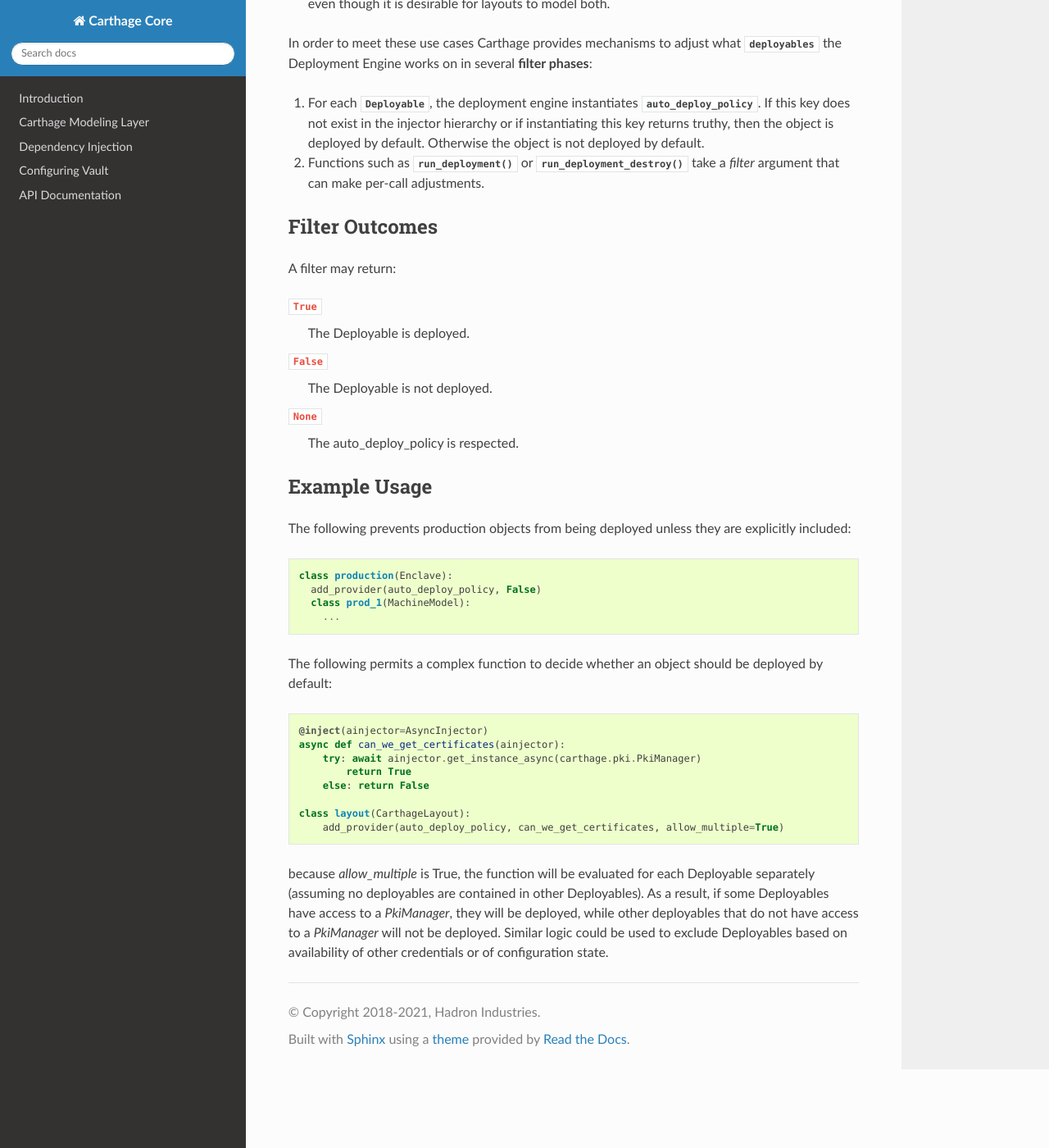
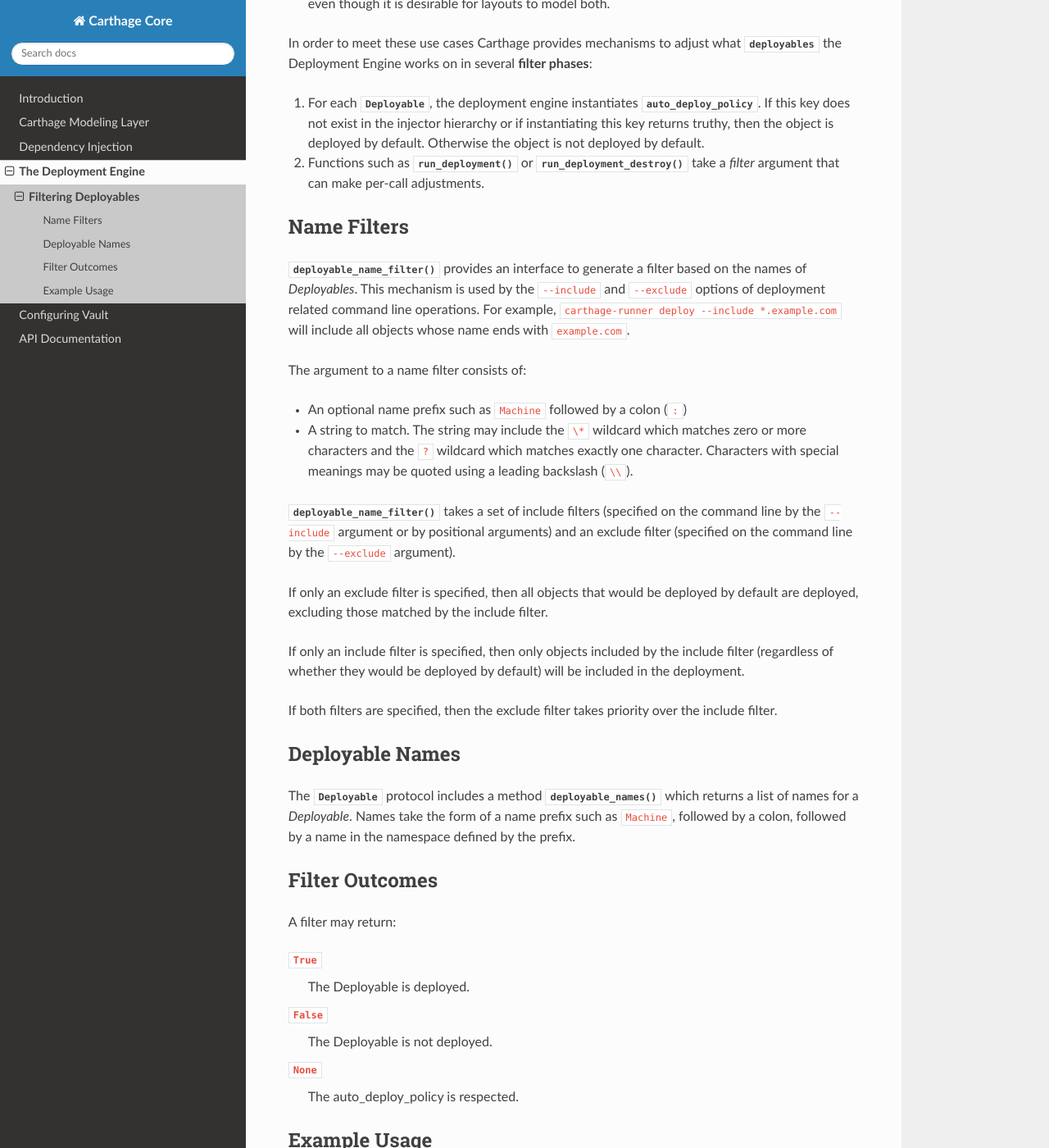
Before and after one commit to Hadron/carthage, a Sphinx documentation site: the page built from docs/deployment/filtering.rst, in a window 1280 px wide and 1400 px high, scrolled down 485 px. Shown: the whole window at 82% size. Built offline with Sphinx 7.4.7 and the Read the Docs theme 3.1.0, drawn with Linux system fonts in a browser that asks for light colours; pages that are not in the unit, such as notebooks, are missing from menus; some of the changed text lies outside the part shown.

Commit message:
Name filtering documentation

```diff
--- /dev/null
+++ b/docs/api/deployment.rst
@@ -0,0 +1,4 @@
+Deployment API
+==============
+
+.. automodule:: carthage.deployment
--- a/docs/api/index.rst
+++ b/docs/api/index.rst
@@ -4,6 +4,7 @@ API Documentation
 .. toctree::
 
    dependency_injection
+   deployment
    modeling
    setup
    networking
--- a/docs/deployment/filtering.rst
+++ b/docs/deployment/filtering.rst
@@ -20,6 +20,36 @@ In order to meet these use cases Carthage provides mechanisms to adjust what :cl
 
 #. Functions such as :func:`run_deployment` or :func:`run_deployment_destroy` take a *filter* argument that can make per-call adjustments.
 
+
+Name Filters
+************
+
+:func:`deployable_name_filter` provides an
+interface to generate a filter based on the names of *Deployables*.
+This mechanism is used by the ``--include`` and ``--exclude`` options
+of deployment related command line operations.  For example,
+``carthage-runner deploy --include *.example.com`` will include all
+objects whose name ends with ``example.com``.
+
+The argument to a name filter consists of:
+
+* An optional name prefix such as ``Machine`` followed by a colon (``:``)
+
+* A string to match. The string may include the ``\*`` wildcard which matches zero or more characters and the ``?`` wildcard which matches exactly one character. Characters with special meanings may be quoted using a leading backslash (``\\``).
+
+:func:`deployable_name_filter` takes a set of include filters (specified on the command line by the ``--include`` argument or by positional arguments) and an exclude filter (specified on the command line by the ``--exclude`` argument).
+
+If only an exclude filter is specified, then all objects that would be deployed by default are deployed, excluding those matched by the include filter.
+
+If only an include filter is specified, then only objects included by the include filter (regardless of whether they would be deployed by default) will be included in the deployment.
+
+If both filters are specified, then the exclude filter takes priority over the include filter.
+
+Deployable Names
+****************
+
+The :class:`Deployable` protocol includes a method :meth:`~Deployable.deployable_names` which returns a list of names for a *Deployable*.
+Names take the form of a name prefix such as ``Machine``, followed by a colon, followed by  a name in the namespace defined by the prefix.
 
 Filter Outcomes
 ***************
--- /dev/null
+++ b/docs/deployment/index.rst
@@ -0,0 +1,5 @@
+The Deployment Engine
+=====================
+.. toctree::
+
+   filtering
--- a/docs/index.rst
+++ b/docs/index.rst
@@ -7,5 +7,6 @@ Carthage Core Documentation
    intro
    modeling/index
    dependency_injection/index
+   deployment/index
    vault/vault_config
    api/index
```
